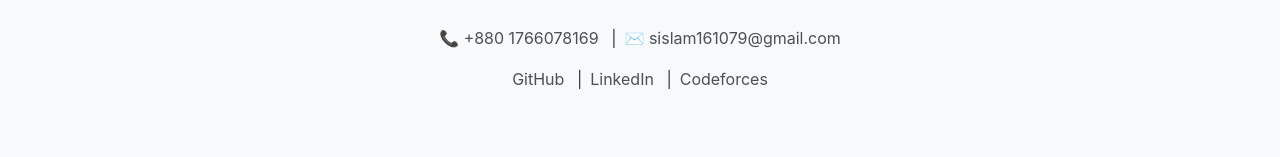
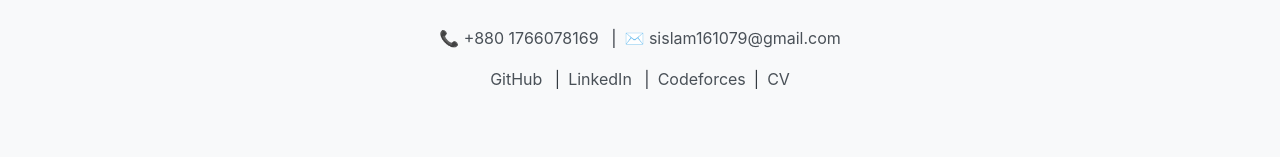
Before and after one commit to shofiqsaif/portfolio-app, a React (Create React App) app: page / in a window 1280 px wide. Shown: the part 218-375 px from the top of the page. Built offline with nearby package versions, Linux system fonts and the light colour scheme; the HTML template or start-up script is replaced by a standard one.

Commit message:
CV added

```diff
--- a/src/components/About.js
+++ b/src/components/About.js
@@ -36,6 +36,15 @@ function About() {
         >
           Codeforces
         </a>
+        |
+        <a
+          href="cv.pdf"
+          download="cv.pdf"
+          target="_blank"
+          rel="noopener noreferrer"
+        >
+          CV
+        </a>
       </div>
       {/* <p className="intro-text">
         A passionate Computer Science and Engineering graduate with experience in software development, particularly with Python and web technologies. Eager to contribute to innovative projects and continuously learn new skills. Strong background in competitive programming and problem-solving.
```
Also changed, not shown: 1 other file (tests, documents, lock files or other folders).
